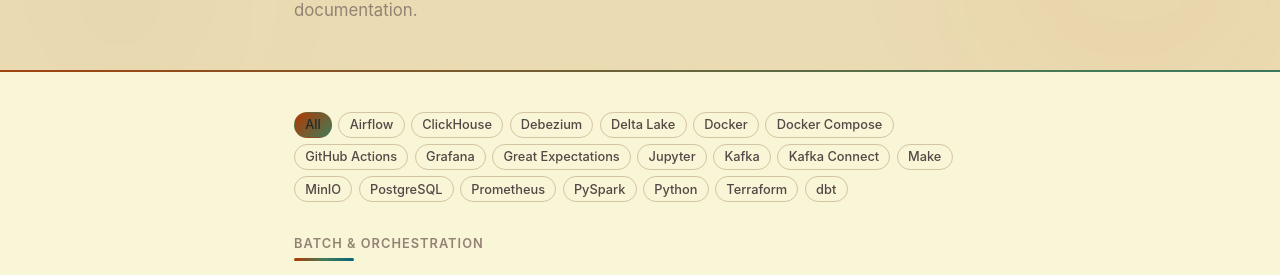
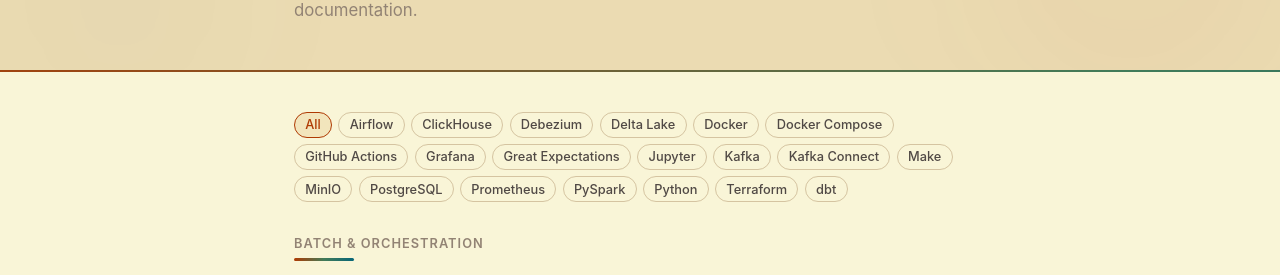
Before and after one commit to michaelbarley/michaelbarley.github.io, a Jekyll site: the page built from projects.html, in a window 1280 px wide. Shown: the part 195-470 px from the top of the page. Built offline with Jekyll 4.4.1, drawn with Linux system fonts in a browser that asks for light colours.

Commit message:
Fix filter-tag active state to use Gruvbox Light palette

```diff
--- a/assets/css/main.css
+++ b/assets/css/main.css
@@ -758,9 +758,9 @@
 }
 
 .filter-tag.active {
-  background: linear-gradient(135deg, var(--gradient-start), var(--gradient-mid));
-  border-color: transparent;
-  color: var(--text-bright);
+  background: var(--bg-muted);
+  border-color: var(--accent);
+  color: var(--accent);
 }
 
 /* Mermaid diagrams */
```
